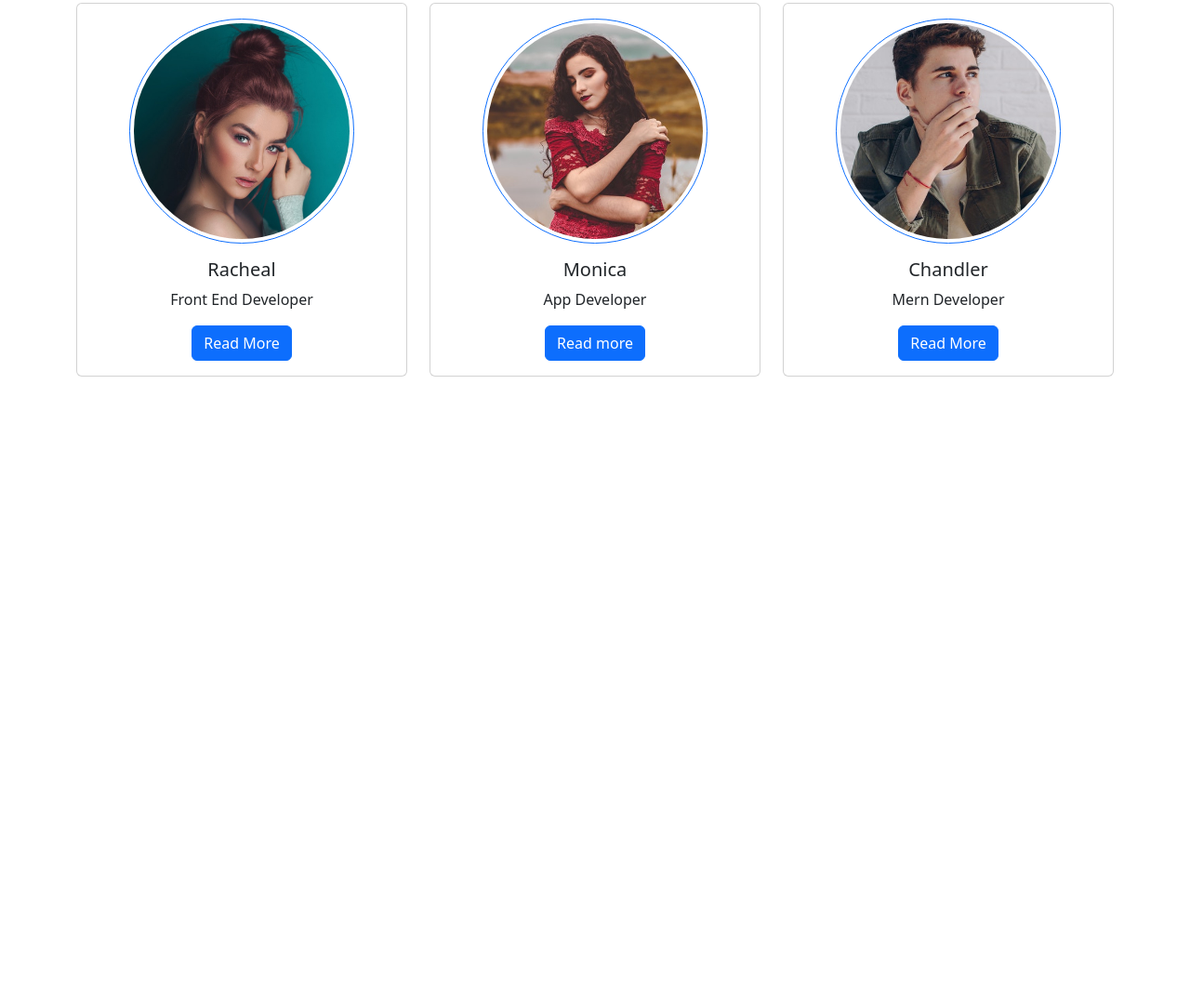
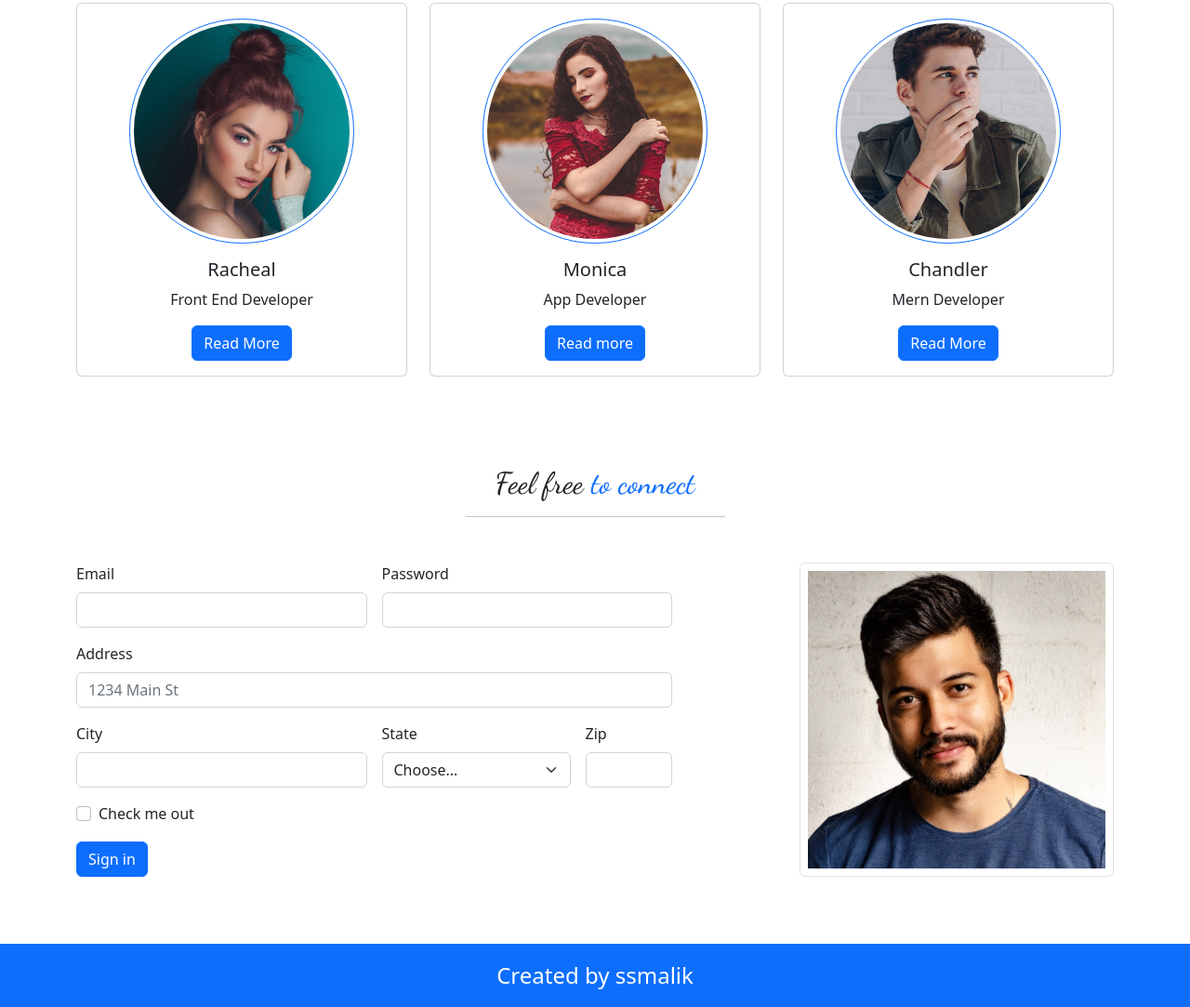
Before and after one commit to ss-malik/responsive-website, a plain HTML site: page index.html in a window 1280 px wide. Shown: the part 2092-3175 px from the top of the page at 93% size. Before the commit the page ends 2521 px from the top, so only its background shows below. Drawn offline with nearby package versions, Linux system fonts and the light colour scheme.

Commit message:
form added in index.html footer done

```diff
--- a/index.html
+++ b/index.html
@@ -144,7 +144,7 @@
           </div>
         </div>
 
-        <div class="col-md-6 m-auto text-end">
+        <div class="col-md-6 m-auto text-end d-none d-md-block">
           <img src="./assets/images/s1.jpg" class="img-fluid img-thumbnail " alt="">
 
         </div>
@@ -274,12 +274,70 @@
 
   </section>
 
-  <section class="contact">
+  <section class="contact my-4 p-5">
+    <div class="container">
+      <div class="section-heading text-center my-4 mb-4">
+        <h2>Feel free <span class="text-primary">to connect</span></h2>
+        <hr class="border-bottom w-25 mx-auto">
+      </div>
 
+      <div class="row justify-content-between mt-5">
+        <div class="col-md-7">
+          <form class="row g-3">
+            <div class="col-md-6">
+              <label for="inputEmail4" class="form-label">Email</label>
+              <input type="email" class="form-control" id="inputEmail4">
+            </div>
+            <div class="col-md-6">
+              <label for="inputPassword4" class="form-label">Password</label>
+              <input type="password" class="form-control" id="inputPassword4">
+            </div>
+            <div class="col-12">
+              <label for="inputAddress" class="form-label">Address</label>
+              <input type="text" class="form-control" id="inputAddress" placeholder="1234 Main St">
+            </div>
+
+            <div class="col-md-6">
+              <label for="inputCity" class="form-label">City</label>
+              <input type="text" class="form-control" id="inputCity">
+            </div>
+            <div class="col-md-4">
+              <label for="inputState" class="form-label">State</label>
+              <select id="inputState" class="form-select">
+                <option selected>Choose...</option>
+                <option>...</option>
+              </select>
+            </div>
+            <div class="col-md-2">
+              <label for="inputZip" class="form-label">Zip</label>
+              <input type="text" class="form-control" id="inputZip">
+            </div>
+            <div class="col-12">
+              <div class="form-check">
+                <input class="form-check-input" type="checkbox" id="gridCheck">
+                <label class="form-check-label" for="gridCheck">
+                  Check me out
+                </label>
+              </div>
+            </div>
+            <div class="col-12">
+              <button type="submit" class="btn btn-primary">Sign in</button>
+            </div>
+          </form>
+
+        </div>
+        <div class="col-md-5 m-auto text-md-end text-center d-none d-md-block">
+          <img src="./assets/images/s6.jpg" class="img-fluid img-thumbnail p-2 w-75" alt="dummy-image-of-website owner">
+
+        </div>
+      </div>
+    </div>
   </section>
 
 
-
+  <section class="footer p-3 bg-primary text-white text-center fs-4">
+    Created by ssmalik
+  </section>
 
 
 
```
Also changed, not shown: assets/images/s6.jpg (added).
